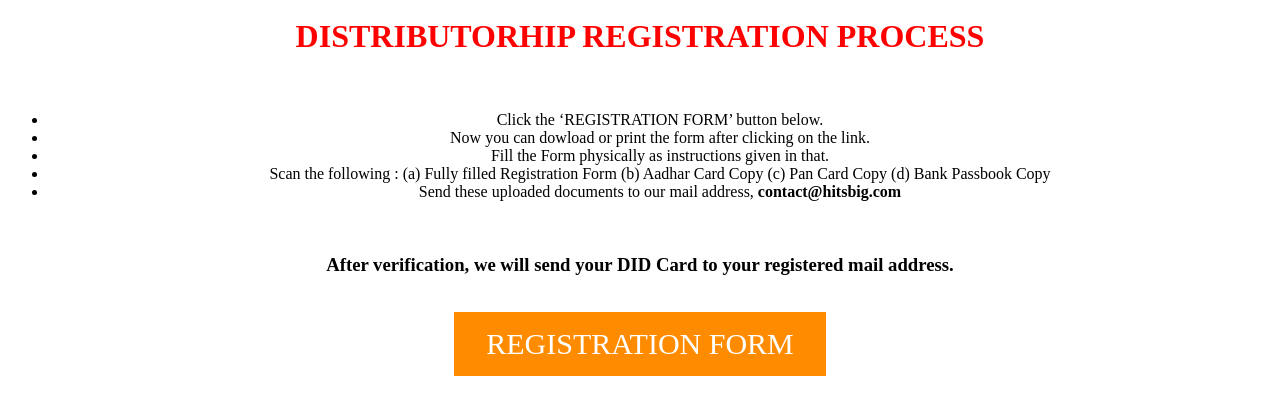
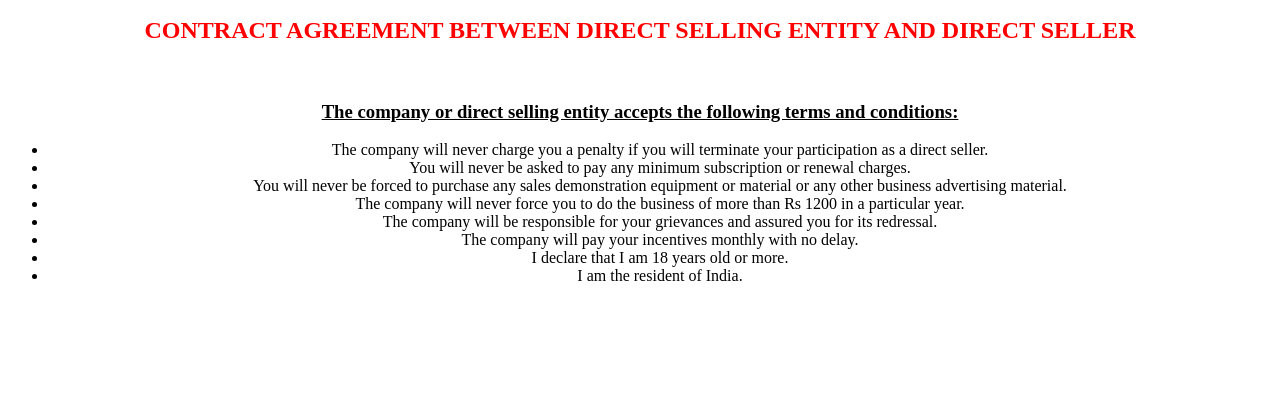
Before and after one commit to shubham-sr/T-C, a plain HTML site: page index.html in a window 1280 px wide. Shown: the part 91-506 px from the top of the page. Drawn offline with Linux system fonts and the light colour scheme.

Commit message:
Update index.html

```diff
--- a/index.html
+++ b/index.html
@@ -2,7 +2,9 @@
   <title>Registration - HITSBIG</title>
 <head>
    <center> <img src="logo1.png" alt="HITSBIG" style="width:350px;height:80px;"></center>
-<center><h1><b><span style="color:red;font-weight:bold">DISTRIBUTORHIP REGISTRATION PROCESS</span></b></h1></center>
+<center><h2><b><span style="color:red;font-weight:bold">CONTRACT AGREEMENT BETWEEN DIRECT SELLING ENTITY
+
+AND DIRECT SELLER</span></b></h2></center>
   <style>
     .button {
     background-color: #FF8C00;
@@ -21,25 +23,23 @@
     <center><h3><span style="color:#1E90FF;font-weight:bold"></span></h3></center>
 
         <br>
-
+   <h3><center><u>The company or direct selling entity accepts the following terms and conditions:</u></center></h3>
        <center>
       <ul>
-        <li>Click the ‘REGISTRATION FORM’ button below.</li>
-        <li>Now you can dowload or print the form after clicking on the link.</li>
-        <li>Fill the Form physically as instructions given in that.</li>
-        <li> Scan the following : (a) Fully filled Registration Form (b) Aadhar Card Copy (c) Pan Card Copy (d) Bank Passbook Copy</li>
-        <li>Send these uploaded documents to our mail address, <b>contact@hitsbig.com</b></li>
+        <li>The company will never charge you a penalty if you will terminate your participation as a direct
+seller.</li>
+        <li>You will never be asked to pay any minimum subscription or renewal charges.</li>
+        <li>You will never be forced to purchase any sales demonstration equipment or material or any other
+business advertising material.</li>
+        <li>The company will never force you to do the business of more than Rs 1200 in a particular year.</li>
+         <li>The company will be responsible for your grievances and assured you for its redressal.</li>
+         <li>The company will pay your incentives monthly with no delay.</li>
+        <li>I declare that I am 18 years old or more.</li>
+         <li>I am the resident of India.</li>
+
      </ul>
-       <br>
+         </center>
 
-         <center><h3>After verification, we will send your DID Card to your registered mail address.</h3></center>
-   </center>
-
-    <br>
-
-    <center>
-<a href="https://drive.google.com/file/d/1uqAKpMFjYdmYh-Fu2i1Ya6gMv4H7heVW/view?usp=sharing" class="button">REGISTRATION FORM</a>
-</center>
 
   </body>
 
```
